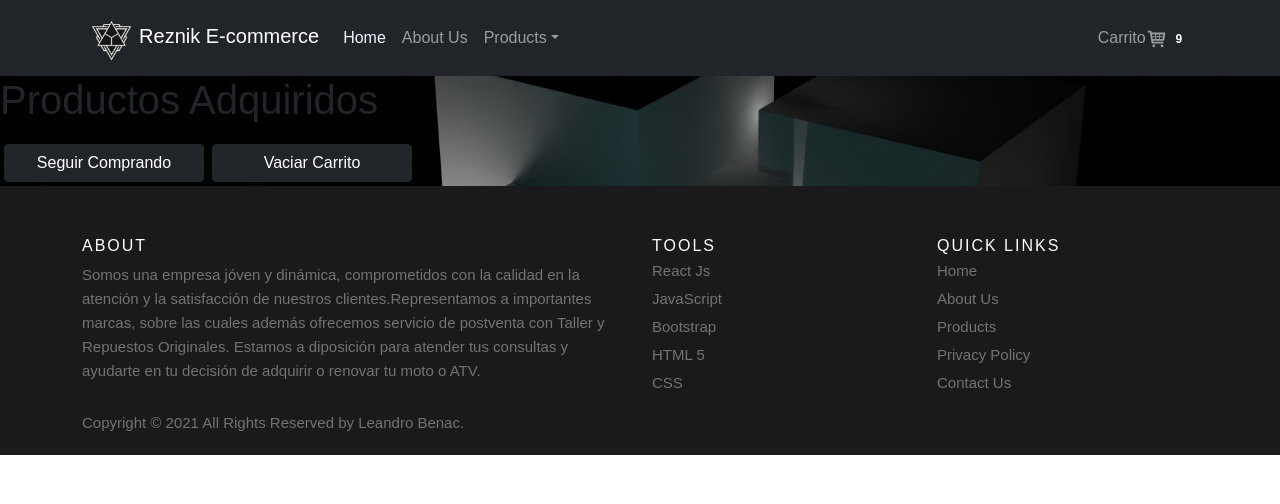
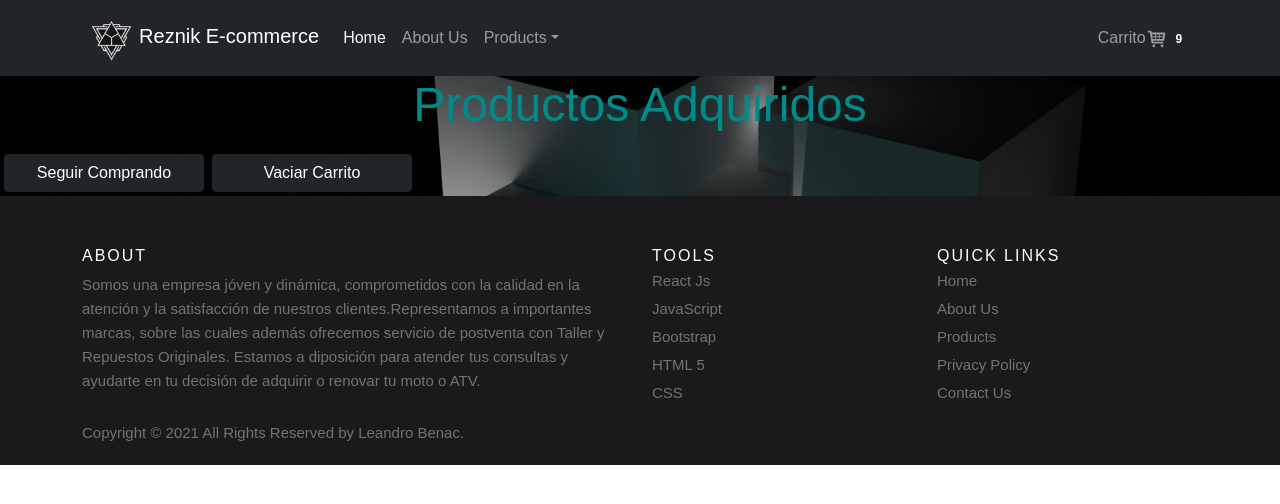
Before and after one commit to leanbenac/ReactProyect, a React (Create React App) app: page /cart in a window 1280 px wide. Shown: the top 504 px of the page. Built offline with nearby package versions, Linux system fonts and the light colour scheme.

Commit message:
clear products

```diff
--- /dev/null
+++ b/src/components/Cart/Cart.css
@@ -0,0 +1,15 @@
+.cart__title{
+    color:darkcyan;
+    font-size: 3rem;
+    text-align: center;
+}
+
+
+.produc__add{
+    text-decoration: none;
+    list-style: none;
+    margin-top: 10px;
+    color:azure;
+    font-size: 2rem;
+    text-align: center;
+}
--- a/src/components/Cart/Cart.jsx
+++ b/src/components/Cart/Cart.jsx
@@ -1,5 +1,6 @@
 import { useCartContext } from '../../Context/CartContext';
 import {Link} from 'react-router-dom';
+import "../Cart/Cart.css";
 
 const Cart = () => {
     const {cartList, clearCart} = useCartContext();
@@ -7,9 +8,9 @@ const Cart = () => {
     return (
         <section>
             <div>
-                <h1>Productos Adquiridos</h1>
+                <h1 className="cart__title">Productos Adquiridos</h1>
                 <ul>
-                {cartList.map(item => <li key={item.id}>{item.item.nommbre}</li>)}
+                {cartList.map(item => <li key={item.id} className="produc__add">{item.item.nombre}</li>)}
                 </ul>
 
                 <Link to="/products"><button  className="btn btn-dark botonAgregar m-1">Seguir Comprando</button></Link>
--- a/src/components/ItemCount/ItemCount.jsx
+++ b/src/components/ItemCount/ItemCount.jsx
@@ -8,8 +8,11 @@ const ItemCount = ({ initial, stock, onAdd}) => {
   const [qty, setQty] = useState(initial);
 
   const addProduct = (num) => {
-    setQty(qty + num);
+    setQty( qty + num);
+
   };
+
+
 
       return (
 
--- a/src/components/ItemDetail/ItemDetail.jsx
+++ b/src/components/ItemDetail/ItemDetail.jsx
@@ -37,7 +37,7 @@ const ItemDetail = ({ item }) => {
                     <li>Precio ${item.precio}</li>
                 </ul>
                     <p className="descripcion">{item.descripcion}</p>
-                {hide ? <ItemCount stock={item.stock} initial={0} onAdd={onAdd}/>:null}
+                {hide ? <ItemCount stock={item.stock} initial={1} onAdd={onAdd}/>:null}
 
                 {show ? <Link to={'/cart'}><button className="btn btn-dark botonAgregar mb-5">Finalizar Compra</button></Link>:null}
 
--- a/src/components/ItemList/ItemList.jsx
+++ b/src/components/ItemList/ItemList.jsx
@@ -22,7 +22,7 @@ const ItemList = () => {
             {
                 products.map((product) =>  (
 
-                  <div key={product.id} className="col-sm-12 col-md-6 col-lg-4"  >
+                  <div key={product.id} className="col-sm-12 col-md-6 col-lg-4">
                     <Item
                     id={product.id}
                     nombre={product.nombre}
--- a/src/data/data.js
+++ b/src/data/data.js
@@ -24,6 +24,7 @@ export const productsList = [
         precio: 250000,
         img: moto2,
         modelo: 'Sport',
+        descripcion:'Alcanza una velocidad de 350km/h.',
         },
 
         {
@@ -31,7 +32,9 @@ export const productsList = [
         nombre: 'BMW',
         stock:0,
         precio: 189000,
-        img: moto3
+        img: moto3,
+        modelo: 'Sport',
+        descripcion:'Alcanza una velocidad de 350km/h.',
         },
 
         {
@@ -41,6 +44,7 @@ export const productsList = [
         precio: 162000,
         img: moto4,
         modelo: 'Sport',
+        descripcion:'Alcanza una velocidad de 350km/h.',
         },
 
         {
@@ -50,6 +54,7 @@ export const productsList = [
         precio: 153000,
         img: moto5,
         modelo: 'Sport',
+        descripcion:'Alcanza una velocidad de 350km/h.',
         },
 
         {
@@ -59,6 +64,7 @@ export const productsList = [
         precio: 171000,
         img: moto6,
         modelo: 'Sport',
+        descripcion:'Alcanza una velocidad de 350km/h.',
         },
 
 ];
```
